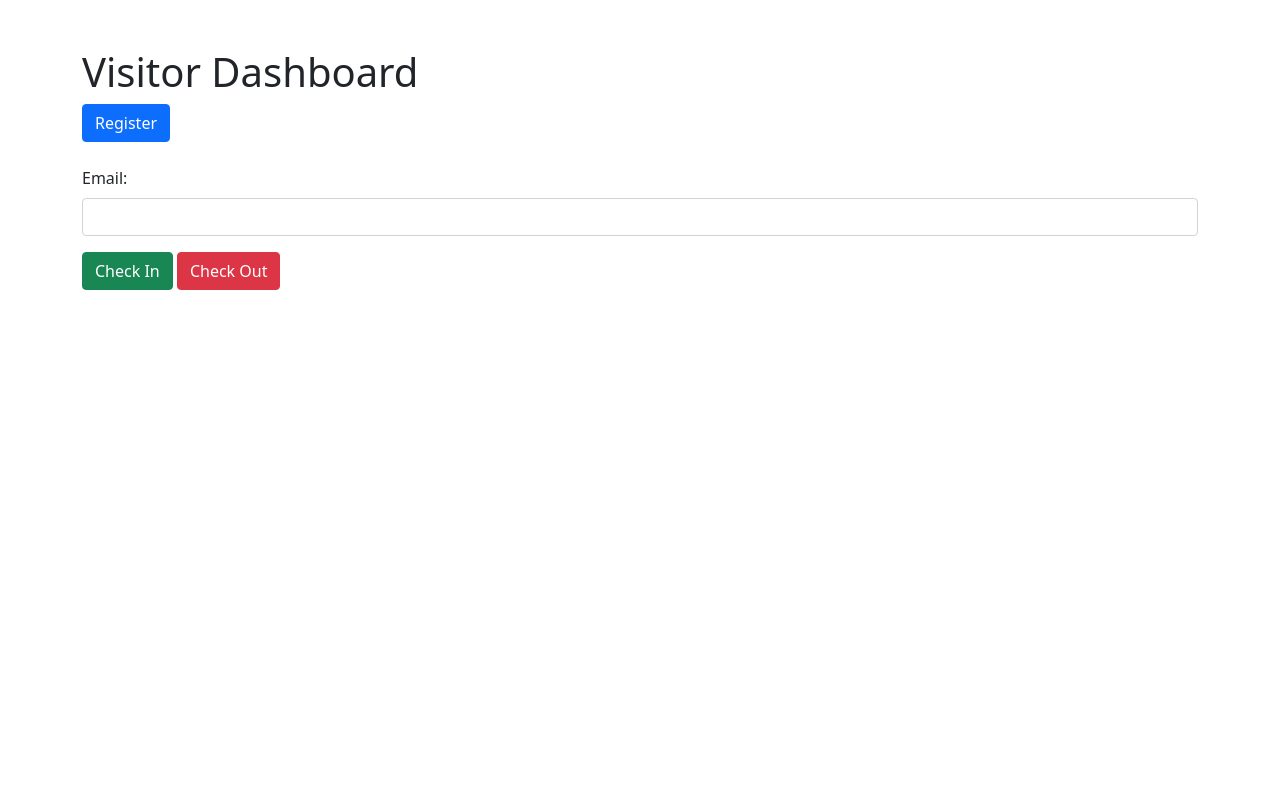
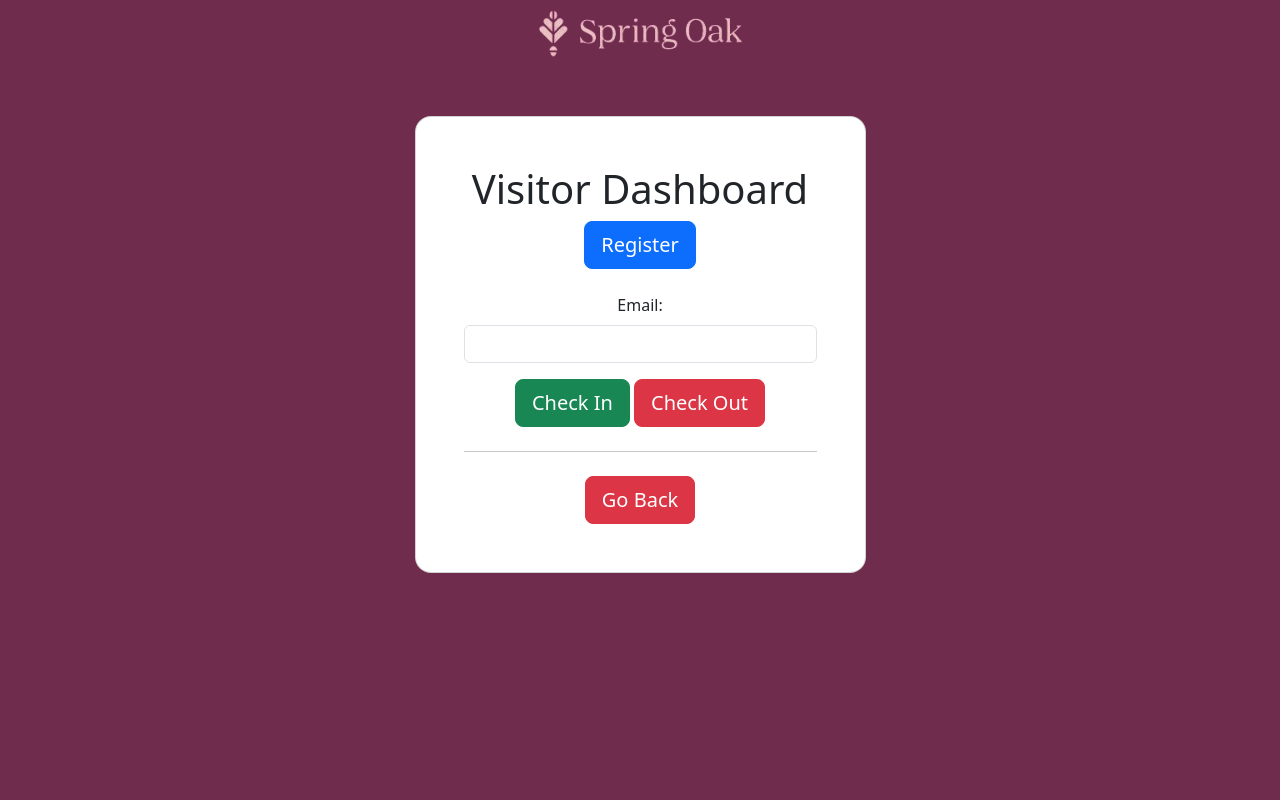
Before and after one commit to rosenb26/Software-Engineering-Group-Project, a Flask app: page /visitor-dashboard in a window 1280 px wide. Run offline with Flask 3, Linux system fonts and the light colour scheme; some libraries are stand-ins or nearby versions.

Commit message:
Update visitor_dashboard.html

```diff
--- a/SpringOakWebApp3.0/templates/visitor_dashboard.html
+++ b/SpringOakWebApp3.0/templates/visitor_dashboard.html
@@ -1,39 +1,97 @@
 <!DOCTYPE html>
 <html lang="en">
   <head>
-    <meta charset="UTF-8">
-    <meta name="viewport" content="width=device-width, initial-scale=1.0">
+    <meta charset="UTF-8" />
+    <meta name="viewport" content="width=device-width, initial-scale=1.0" />
     <title>Visitor Dashboard</title>
-    <link rel="stylesheet" href="https://cdn.jsdelivr.net/npm/bootstrap@5.0.0/dist/css/bootstrap.min.css">
+    <link
+      rel="stylesheet"
+      href="https://cdn.jsdelivr.net/npm/bootstrap@5.0.0/dist/css/bootstrap.min.css"
+    />
+    <link
+      href="https://cdn.jsdelivr.net/npm/bootstrap@5.3.2/dist/css/bootstrap.min.css"
+      rel="stylesheet"
+      integrity="sha384-T3c6CoIi6uLrA9TneNEoa7RxnatzjcDSCmG1MXxSR1GAsXEV/Dwwykc2MPK8M2HN"
+      crossorigin="anonymous"
+    />
+    <style>
+      #banner {
+        display: block;
+        margin-left: auto;
+        margin-right: auto;
+        width: 18%;
+      }
+    </style>
   </head>
   <body>
-    <div class="container mt-5">
+    <section class="vh-100" style="background-color: #702c4c">
+      <img
+        id="banner"
+        src="{{ url_for('static', filename='banner.png') }}"
+      />
+      <div class="container py-5 h-73">
+        <div class="row d-flex justify-content-center align-items-center h-100">
+          <div class="col-12 col-md-8 col-lg-6 col-xl-5">
+            <div class="card shadow-2-strong" style="border-radius: 1rem">
+              <div class="card-body p-5 text-center">
                 <h1>Visitor Dashboard</h1>
 
                 <!-- Display flash messages -->
                 {% with messages = get_flashed_messages(with_categories=true) %}
                 {% if messages %}
                 <div class="alert alert-dismissible alert-{{ messages[0][1] }}">
-                    <button type="button" class="btn-close" data-bs-dismiss="alert"></button>
+                  <button
+                    type="button"
+                    class="btn-close"
+                    data-bs-dismiss="alert"
+                  ></button>
                   {{ messages[0][0] }}
                 </div>
-            {% endif %}
-        {% endwith %}
-
+                {% endif %} {% endwith %}
                 <form action="/register" method="get">
-            <button type="submit" class="btn btn-primary">Register</button>
+                  <button type="submit" class="btn btn-primary btn-lg">
+                    Register
+                  </button>
                 </form>
-
                 <form action="/visitor-dashboard" method="post" class="mt-4">
                   <div class="mb-3">
                     <label for="visitor_email" class="form-label">Email:</label>
-                <input type="email" id="visitor_email" name="visitor_email" class="form-control" required>
+                    <input
+                      type="email"
+                      id="visitor_email"
+                      name="visitor_email"
+                      class="form-control"
+                      required
+                    />
                   </div>
-            <button name="checkin" type="submit" class="btn btn-success">Check In</button>
-            <button name="checkout" type="submit" class="btn btn-danger">Check Out</button>
+                  <button
+                    name="checkin"
+                    type="submit"
+                    class="btn btn-primary btn-lg btn btn-success"
+                  >
+                    Check In
+                  </button>
+                  <button
+                    name="checkout"
+                    type="submit"
+                    class="btn btn-primary btn-lg btn-block btn-danger"
+                  >
+                    Check Out
+                  </button>
+                  <hr class="my-4" />
+                  <a
+                    href="{{url_for('dashboard')}}"
+                    type="submit"
+                    class="btn btn-primary btn-lg btn-block btn-danger"
+                    >Go Back</a
+                  >
                 </form>
               </div>
-
+            </div>
+          </div>
+        </div>
+      </div>
       <script src="{{ url_for('static', filename='bootstrap.bundle.min.js') }}"></script>
+    </section>
   </body>
 </html>
```
Lines whose indentation alone changed are shown as unchanged.
